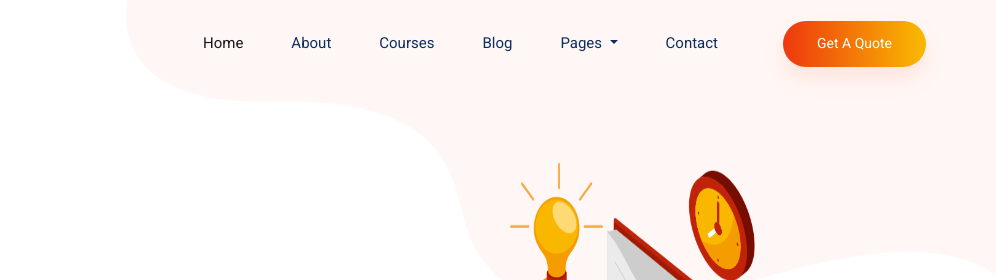
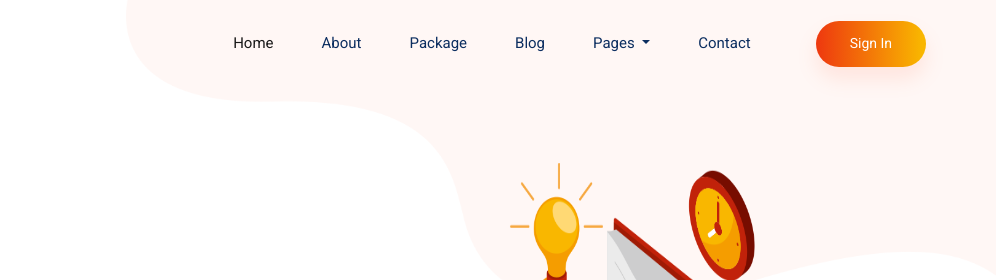
Before and after one commit to aahotspot/aahotspote, a plain HTML site: page index.html in a window 1280 px wide. Shown: the top 280 px of the page, 284-1280 px from the left. Drawn offline with Linux system fonts and the light colour scheme.

Commit message:
Update index.html

```diff
--- a/index.html
+++ b/index.html
@@ -5,7 +5,7 @@
     <!-- Required meta tags -->
     <meta charset="utf-8">
     <meta name="viewport" content="width=device-width, initial-scale=1, shrink-to-fit=no">
-    <title>Etrain</title>
+    <title>MIKROTIKER</title>
     <link rel="icon" href="img/favicon.png">
     <!-- Bootstrap CSS -->
     <link rel="stylesheet" href="css/bootstrap.min.css">
@@ -49,7 +49,7 @@
                                     <a class="nav-link" href="about.html">About</a>
                                 </li>
                                 <li class="nav-item">
-                                    <a class="nav-link" href="cource.html">Courses</a>
+                                    <a class="nav-link" href="cource.html">Package</a>
                                 </li>
                                 <li class="nav-item">
                                     <a class="nav-link" href="blog.html">Blog</a>
@@ -67,7 +67,7 @@
                                     <a class="nav-link" href="contact.html">Contact</a>
                                 </li>
                                 <li class="d-none d-lg-block">
-                                    <a class="btn_1" href="#">Get a Quote</a>
+                                    <a class="btn_1" href="#">Sign in</a>
                                 </li>
                             </ul>
                         </div>
```
